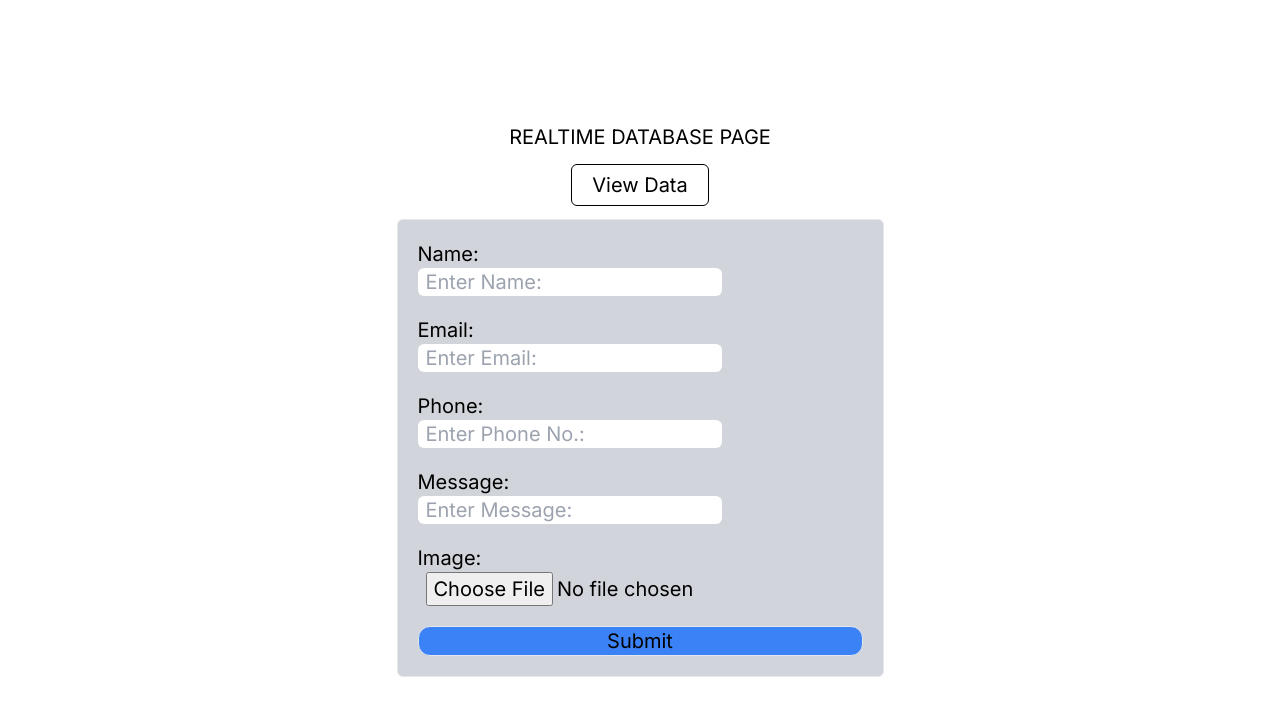
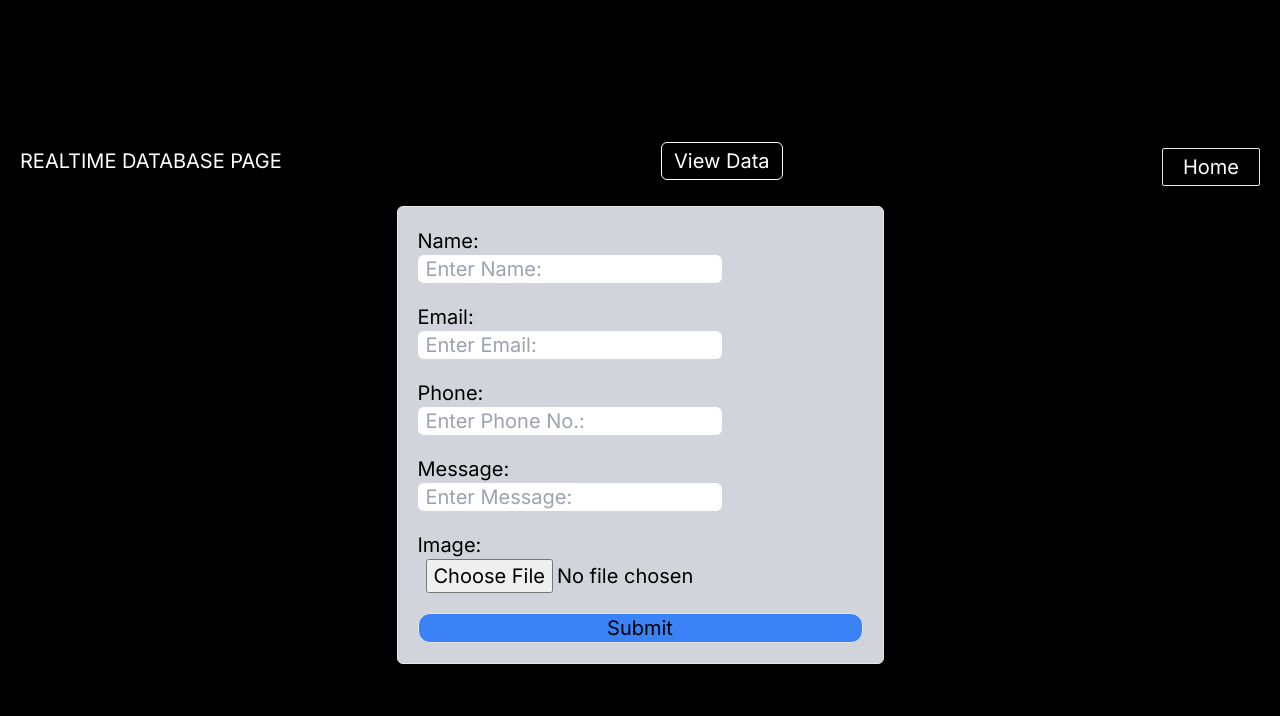
Before and after one commit to faizan619/firebase-nextjs-all-features, a Next.js app: page /realstorage in a window 1280 px wide. Shown: the top 716 px of the page. Built offline with nearby package versions, Linux system fonts and the light colour scheme; no server answers.

Commit message:
image taken and view is done

```diff
--- a/src/app/realstorage/page.js
+++ b/src/app/realstorage/page.js
@@ -5,6 +5,7 @@ import { useRouter } from "next/navigation";
 import { storage } from "@/firebase/config";
 import { v4 } from "uuid";
 import { ref, uploadBytes, getDownloadURL } from "firebase/storage";
+import Button from "../Component/button";
 
 export default function Page() {
   const router = useRouter();
@@ -75,16 +76,17 @@ export default function Page() {
 
   return (
     <div>
-      <div className="text-center min-h-screen flex flex-col justify-center items-center text-xl">
+      <div className="text-center min-h-screen flex flex-col justify-center items-center text-xl bg-black text-white">
         <div className="text-center flex flex-col justify-center items-center text-xl">
-          <div className="mb-5">
-            <h1 className="uppercase text-xl mb-5">Realtime Database PAGE</h1>
+          <div className="mb-5 flex justify-between w-screen px-5 items-center">
+            <h1 className="uppercase text-xl">Realtime Database PAGE</h1>
             <Link
               href="realstorage/view"
-              className="rounded-md hover:bg-black hover:text-white border border-black px-5 py-2"
+              className="rounded-md hover:bg-white hover:text-black border border-white px-3 py-1"
             >
               View Data
             </Link>
+            <Button page="/" title="Home" className="self-start"/>
           </div>
           <form className="flex flex-col gap-5 text-left border p-5 rounded-md bg-gray-300 text-black">
             <label>
--- a/src/app/realstorage/view/page.js
+++ b/src/app/realstorage/view/page.js
@@ -18,7 +18,7 @@ export default async function Page(){
         const blogdetails = await viewData();
         return(
             <div>
-                <div>
+                <div className="flex justify-evenly items-end mb-5">
                     <h1>View the Blog Data Here</h1>
                     <Button page={`/realstorage`} title="Back" />
                 </div>
```
